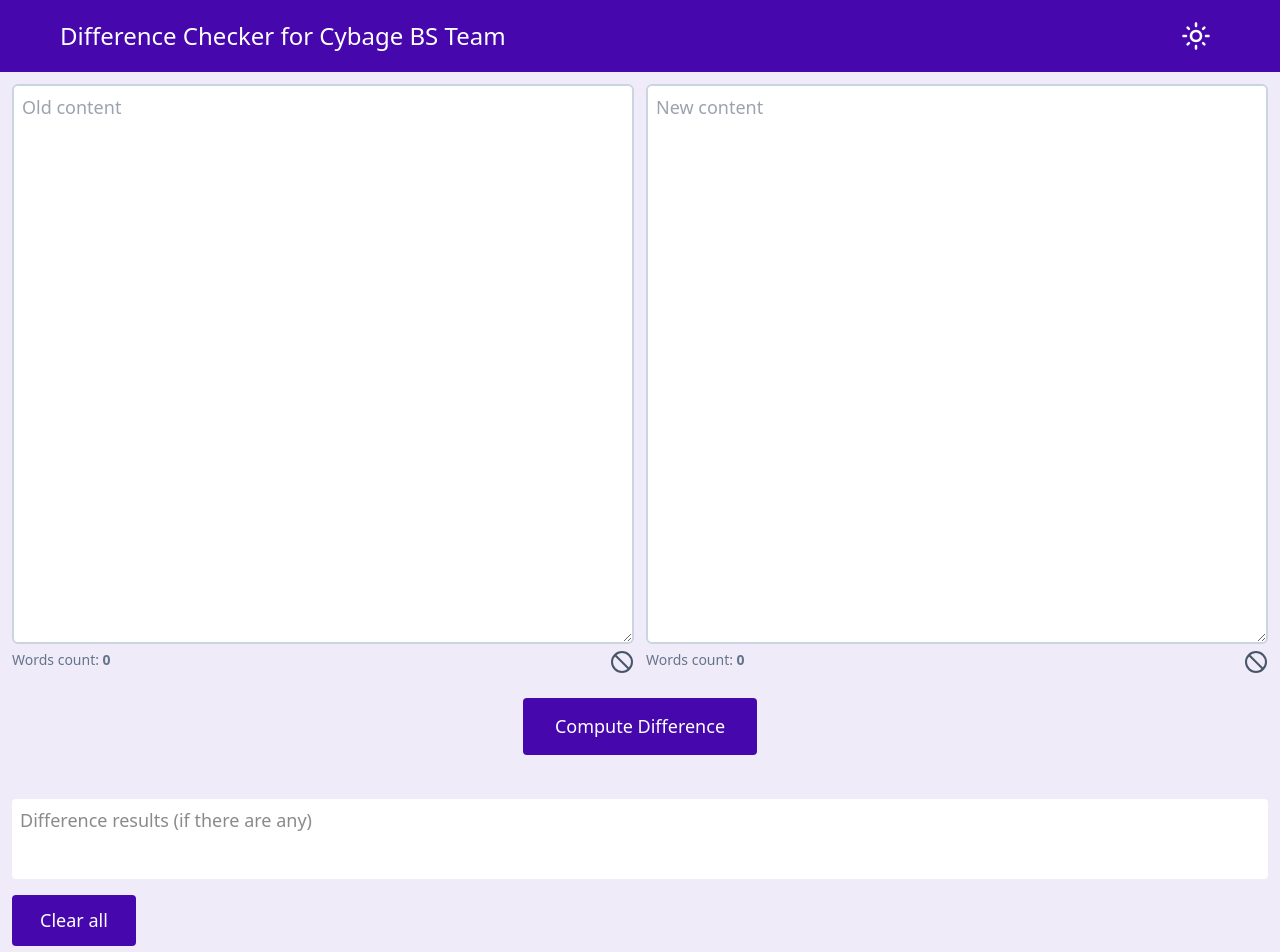
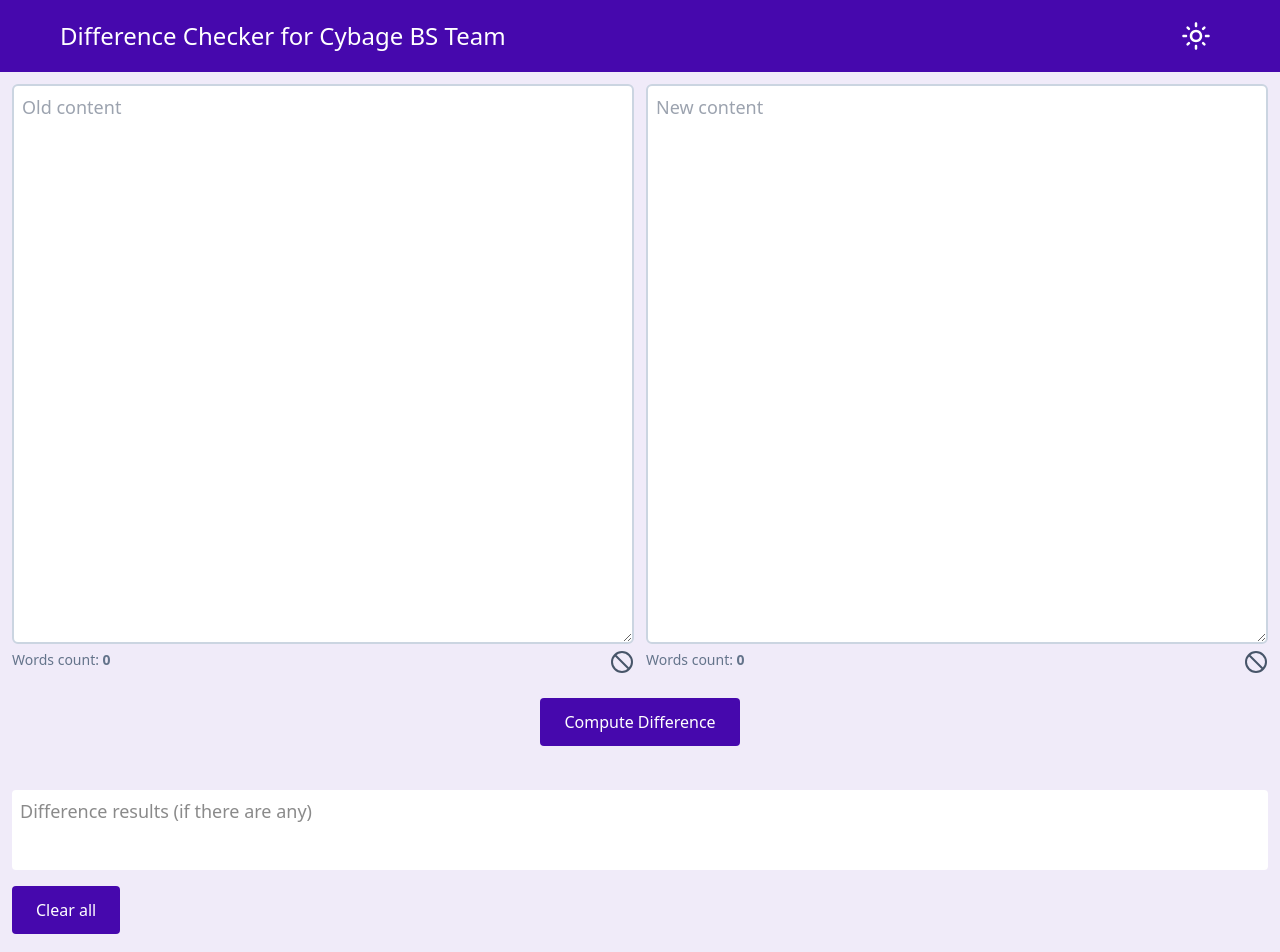
Before and after one commit to mdraza/diff-checkerv1, a React (Vite) app: page / in a window 1280 px wide. Shown: the top 952 px of the page. Built offline with nearby package versions, Linux system fonts and the light colour scheme.

Commit message:
font size added for buttons

```diff
--- a/src/components/TextDiffChecker.jsx
+++ b/src/components/TextDiffChecker.jsx
@@ -82,7 +82,7 @@
           smooth={true}
           offset={-10}
           duration={500}
-          className="bg-[#4608ad] hover:bg-[#551bb3] dark:hover:bg-[#333] dark:transition-all transition-all rounded text-white text-[18px] px-6 py-[14px] md:px-8 md:py-[15px] mb-6 md:mb-0 mt-1  dark:text-white dark:bg-[#2b2b2b]  cursor-pointer"
+          className="bg-[#4608ad] hover:bg-[#551bb3] dark:hover:bg-[#333] dark:transition-all transition-all rounded text-white text-[16px] px-[24px] py-[12px] mb-6 md:mb-0 mt-1  dark:text-white dark:bg-[#2b2b2b]  cursor-pointer"
           onClick={handleCheckDiff}
         >
           Compute Difference
@@ -116,7 +116,7 @@
           smooth={true}
           offset={-150}
           duration={500}
-          className="bg-[#4608ad] dark:bg-[#2b2b2b] hover:bg-[#551bb3] transition-all dark:hover:bg-[#333] rounded text-white text-[18px] px-7 py-3 md:mt-4 mt-3 cursor-pointer inline-block"
+          className="bg-[#4608ad] dark:bg-[#2b2b2b] hover:bg-[#551bb3] transition-all dark:hover:bg-[#333] rounded text-white text-[16px] px-[24px] py-[12px]  md:mt-4 mt-3 cursor-pointer inline-block"
           onClick={handleClearAll}
         >
           Clear all
```
